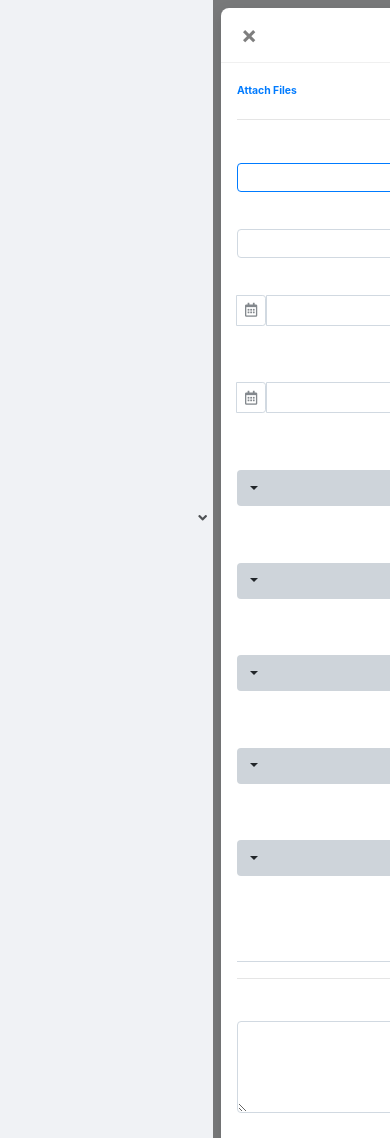
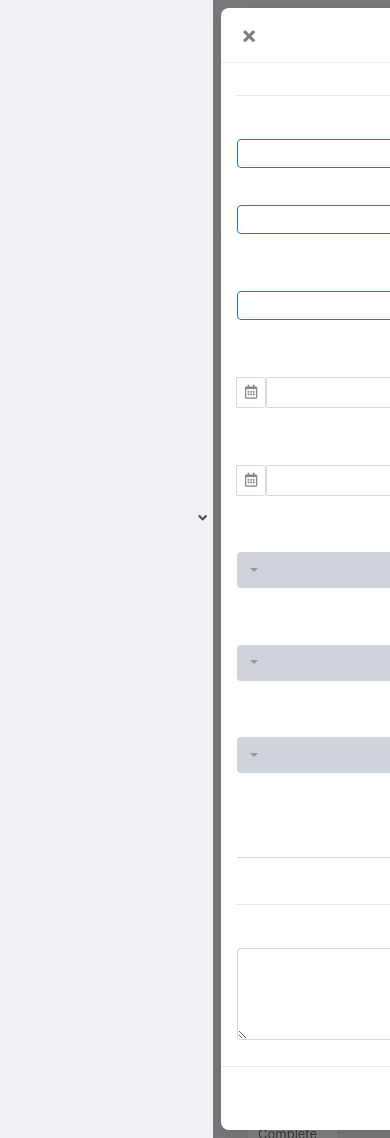
Before and after one commit to nayembabu/billing_laravel_apps, a Laravel app: page /tasks in a window 390 px wide, after a click on "New Task". Run offline with Laravel 8, Linux system fonts and the light colour scheme; a user stored in the database is signed in; tables that the repository leaves empty hold one stand-in row (values such as "Sample post"); grey boxes marked "Sample" are stand-in pictures; data that the repository does not hold is empty; parts of the project's set-up code (start-up, migrations or seed data) failed here and were passed over; some libraries are stand-ins or nearby versions.

Commit message:
purchase solved

```diff
--- a/app/Http/Controllers/HomeController.php
+++ b/app/Http/Controllers/HomeController.php
@@ -2,6 +2,8 @@
 
 namespace App\Http\Controllers;
 
+
+use Illuminate\Support\Facades\Validator;
 use Illuminate\Http\Request;
 use App\Tasks;
 use App\Sale;
@@ -20,6 +22,7 @@
 use App\RewardPointSetting;
 use App\Product_Warehouse;
 use App\MoneyTransfer;
+use App\User;
 use DB;
 use Auth;
 use Printing;
@@ -611,13 +614,55 @@
     public function tasks_view_file()
     {
         $tasks = Tasks::with('user')->get();
-        return view('tasks.index', compact('tasks'));
+        $users = User::get();
+        return view('tasks.index', compact('tasks', 'users'));
     }
 
-    public function get_tasks_data_api()
+    public function tasks_view_fileget_tasks_data_api()
     {
         $data['tasks'] = Tasks::with('user')->get();
         return $data;
     }
 
+    public function task_store_entry(Request $request)
+    {
+        $validator = Validator::make($request->all(), [
+            'title'       => 'required|string|max:250',
+            'start_date'  => 'required|date',
+            'end_date'    => 'required|date|after_or_equal:start_date',
+            'user_id'     => 'required|integer',
+            'priority'    => 'required',
+            'status'      => 'required',
+            'tag'         => 'nullable|string|max:200',
+            'description' => 'nullable|string',
+        ]);
+
+        if ($validator->fails()) {
+            return response()->json([
+                'message' => 'Validation error',
+                'status'  => 0,
+                'errors'  => $validator->errors()
+            ], 422);
+        }
+
+        $task = Tasks::create([
+            'title'       => $request->title,
+            'short_title' => $request->short,
+            'note'        => $request->note,
+            'start_date'  => date('Y-m-d', strtotime($request->start_date)),
+            'due_date'    => date('Y-m-d', strtotime($request->end_date)),
+            'user_id'     => $request->user_id,
+            'priority'    => $request->priority,
+            'status'      => $request->status,
+            'tags'        => $request->tag,
+            'description' => $request->description,
+        ]);
+
+        return response()->json([
+            'message' => 'Task created successfully',
+            'status'  => 1,
+            'task'    => $task
+        ]);
+    }
+
 }
--- a/resources/views/tasks/index.blade.php
+++ b/resources/views/tasks/index.blade.php
@@ -46,6 +46,8 @@
         /* Pagination Styling */
         .page-item.active .page-link { background-color: #333; border-color: #333; }
         .page-link { color: #333; }
+        .is-invalid { border: 1px solid red; }
+
     </style>
 @if(session()->has('not_permitted'))
   <div class="alert alert-danger alert-dismissible text-center"><button type="button" class="close" data-dismiss="alert" aria-label="Close"><span aria-hidden="true">&times;</span></button>{{ session()->get('not_permitted') }}</div>
@@ -131,45 +133,7 @@
                                         <th>Priority</th>
                                     </tr>
                                 </thead>
-                                <tbody>
-
-
-
-                                    @foreach($tasks as $task)
-                                        <tr>
-                                            <td>{{ $loop->iteration }}</td>
-                                            <td>
-                                                <a href="#" class="task-name text-dark font-weight-bold d-block">{{ $task->title }}</a>
-                                                <small class="text-muted">{{ $task->short_title }}</small>
-                                            </td>
-                                            <td>
-                                                <div class="dropdown">
-                                                    <div class="status-dropdown-btn" data-toggle="dropdown">In Progress</div>
-                                                    <div class="dropdown-menu">
-                                                        <a class="dropdown-item" href="#">Mark as Not Started</a>
-                                                        <a class="dropdown-item" href="#">Mark as Testing</a>
-                                                        <a class="dropdown-item" href="#">Mark as Awaiting Feedback</a>
-                                                        <a class="dropdown-item" href="#">Mark as Complete</a>
-                                                    </div>
-                                                </div>
-                                            </td>
-                                            <td>2025-12-30</td>
-                                            <td>2025-12-30</td>
-                                            <td><img src="https://i.pravatar.cc/150?u=1" class="avatar"></td>
-                                            <td>
-                                                <div class="dropdown">
-                                                    <a href="#" class="priority-dropdown-link" data-toggle="dropdown">Medium</a>
-                                                    <div class="dropdown-menu">
-                                                        <a class="dropdown-item" href="#">Low</a><a class="dropdown-item" href="#">High</a><a class="dropdown-item" href="#">Urgent</a>
-                                                    </div>
-                                                </div>
-                                            </td>
-                                        </tr>
-                                    @endforeach
-
-
-
-                                </tbody>
+                                <tbody class="data_assigning"></tbody>
                             </table>
                         </div>
 
@@ -193,7 +157,7 @@
                         <div class="modal-body">
                             <form id="taskForm">
                                 <div class="d-flex justify-content-between align-items-center mb-3">
-                                    <div>
+                                    <!-- <div>
                                         <div class="custom-control custom-checkbox custom-control-inline">
                                             <input type="checkbox" class="custom-control-input" id="publicTask">
                                             <label class="custom-control-label" for="publicTask">Public</label>
@@ -203,19 +167,29 @@
                                             <label class="custom-control-label" for="billableTask">Billable</label>
                                         </div>
                                     </div>
-                                    <a href="#" class="text-primary small font-weight-bold">Attach Files</a>
+                                    <a href="#" class="text-primary small font-weight-bold">Attach Files</a> -->
                                 </div>
 
                                 <hr class="mt-0">
 
                                 <div class="form-group">
                                     <label class="font-weight-bold small"><span class="text-danger">*</span> Subject</label>
-                                    <input type="text" class="form-control form-control-sm border-primary" style="border-width: 1.5px;">
+                                    <input type="text" class="form-control form-control-sm border-primary tasks_title " style="border-width: 1.5px;">
                                 </div>
 
+                                <div class="row">
+                                    <div class="col-md-6">
                                         <div class="form-group">
-                                    <label class="font-weight-bold small text-muted">Hourly Rate</label>
-                                    <input type="number" class="form-control form-control-sm" value="0">
+                                            <label class="font-weight-bold small"><span class="text-danger">*</span>Short Details</label>
+                                            <input type="text" class="form-control form-control-sm border-primary short_details " style="border-width: 1.5px;">
+                                        </div>
+                                    </div>
+                                    <div class="col-md-6">
+                                        <div class="form-group">
+                                            <label class="font-weight-bold small"><span class="text-danger">*</span>Note</label>
+                                            <input type="text" class="form-control form-control-sm border-primary tasks_notes " style="border-width: 1.5px;">
+                                        </div>
+                                    </div>
                                 </div>
 
                                 <div class="row">
@@ -223,7 +197,7 @@
                                         <div class="form-group">
                                             <label class="font-weight-bold small"><span class="text-danger">*</span> Start Date</label>
                                             <div class="input-group input-group-sm">
-                                                <input type="text" class="form-control" value="2025-12-30">
+                                                <input type="text" class="form-control date start_datess" value="{{date('d-m-Y')}}">
                                                 <div class="input-group-append">
                                                     <span class="input-group-text"><i class="far fa-calendar-alt"></i></span>
                                                 </div>
@@ -234,7 +208,7 @@
                                         <div class="form-group">
                                             <label class="font-weight-bold small text-muted">Due Date</label>
                                             <div class="input-group input-group-sm">
-                                                <input type="text" class="form-control" placeholder="">
+                                                <input type="text" class="form-control date end_datess" value="{{date('d-m-Y')}}">
                                                 <div class="input-group-append">
                                                     <span class="input-group-text"><i class="far fa-calendar-alt"></i></span>
                                                 </div>
@@ -243,15 +217,27 @@
                                     </div>
                                 </div>
 
-                                <div class="row justify-content-end">
+                                <div class="row">
                                     <div class="col-md-6">
                                         <div class="form-group">
-                                            <label class="font-weight-bold small text-muted">Priority</label>
-                                            <select class="form-control form-control-sm">
-                                                <option>Medium</option>
-                                                <option>Low</option>
-                                                <option>High</option>
-                                                <option>Urgent</option>
+                                            <label class="font-weight-bold small text-muted">Assignees To</label>
+                                            <select class="form-control form-control-sm user_selected_idd ">
+                                                <option value="" >Select User</option>
+                                                @foreach ($users as $user)
+                                                    <option value="{{$user->id}}" >{{$user->name}}</option>
+                                                @endforeach
+                                            </select>
+                                        </div>
+                                    </div>
+                                    <div class="col-md-6">
+                                        <div class="form-group">
+                                            <label class="font-weight-bold small text-muted ">Priority</label>
+                                            <select class="form-control form-control-sm priority_selecteds">
+                                                <option value="">Select Priority</option>
+                                                <option value="1" >Low</option>
+                                                <option value="2" >Medium</option>
+                                                <option value="3" >High</option>
+                                                <option value="4" >Urgent</option>
                                             </select>
                                         </div>
                                     </div>
@@ -260,68 +246,40 @@
                                 <div class="row">
                                     <div class="col-md-6">
                                         <div class="form-group">
-                                            <label class="font-weight-bold small text-muted">Repeat every</label>
-                                            <select class="form-control form-control-sm text-muted">
-                                                <option>Nothing selected</option>
-                                            </select>
-                                        </div>
-                                    </div>
-                                </div>
-
-                                <div class="row">
-                                    <div class="col-md-6">
-                                        <div class="form-group">
-                                            <label class="font-weight-bold small text-muted">Related To</label>
-                                            <select class="form-control form-control-sm text-muted">
-                                                <option>Nothing selected</option>
-                                            </select>
-                                        </div>
-                                    </div>
-                                </div>
-
-                                <div class="row">
-                                    <div class="col-md-6">
-                                        <div class="form-group">
-                                            <label class="font-weight-bold small text-muted">Assignees</label>
-                                            <select class="form-control form-control-sm">
-                                                <option>Eldon McCullough</option>
+                                            <label class="font-weight-bold small text-muted  ">Status</label>
+                                            <select class="form-control form-control-sm selected_status_opt">
+                                                <option value="" class="dropdown-item">Select Status</option>
+                                                <option value="1" class="dropdown-item">In Progress</option>
+                                                <option value="2" class="dropdown-item">Mark as Not Started</option>
+                                                <option value="3" class="dropdown-item">Mark as Testing</option>
+                                                <option value="4" class="dropdown-item">Mark as Awaiting Feedback</option>
+                                                <option value="5" class="dropdown-item">Mark as Complete</option>
                                             </select>
                                         </div>
                                     </div>
                                     <div class="col-md-6">
                                         <div class="form-group">
-                                            <label class="font-weight-bold small text-muted">Followers</label>
-                                            <select class="form-control form-control-sm text-muted">
-                                                <option>Nothing selected</option>
-                                            </select>
+                                            <label class="font-weight-bold small text-muted"><i class="fas fa-tag mr-1"></i> Tags</label>
+                                            <input type="text" class="form-control form-control-sm tag_type_here " placeholder="Tag" style="border-top:none; border-left:none; border-right:none; border-radius:0;">
                                         </div>
                                     </div>
-                                </div>
-
-                                <div class="form-group">
-                                    <label class="font-weight-bold small text-muted"><i class="fas fa-tag mr-1"></i> Tags</label>
-                                    <input type="text" class="form-control form-control-sm" placeholder="Tag" style="border-top:none; border-left:none; border-right:none; border-radius:0;">
                                 </div>
 
                                 <hr>
 
                                 <div class="form-group">
                                     <label class="font-weight-bold small text-muted">Task Description</label>
-                                    <textarea class="form-control" rows="4" placeholder="Add Description"></textarea>
+                                    <textarea class="form-control task_description_typings " rows="4" placeholder="Add Description"></textarea>
                                 </div>
                             </form>
                         </div>
                         <div class="modal-footer">
                             <button type="button" class="btn btn-outline-secondary btn-sm" data-dismiss="modal">Close</button>
-                            <button type="button" class="btn btn-dark btn-sm px-3">Save</button>
+                            <button type="button" class="btn btn-dark btn-sm px-3 entry_new_task_btn ">Save</button>
                         </div>
                     </div>
                 </div>
             </div>
-
-
-
-
 
 
 
@@ -339,6 +297,59 @@
 
 
 $(document).ready(function() {
+    $.ajaxSetup({
+        headers: {
+            'X-CSRF-TOKEN': $('meta[name="csrf-token"]').attr('content')
+        }
+    });
+
+
+    get_tasks_data_info();
+
+    function get_tasks_data_info() {
+        $.ajax({
+            type: "get",
+            url: "task-get_data",
+            data: "",
+            dataType: "json",
+            success: function (resp) {
+                let res = resp.tasks;
+                let data_html = '';
+                for (let n = 0; n < res.length; n++) {
+                    data_html += `<tr>
+                                        <td>${n+1}</td>
+                                        <td>
+                                            <a class="task-name text-dark font-weight-bold d-block">${res[n].title}</a>
+                                            <small class="text-muted">${res[n].short_title || ''},</small>
+                                            <small class="text-muted">=> ${res[n].note || ''}</small>
+                                        </td>
+                                        <td>
+                                            <select class="status-dropdown-btn " data-toggle="dropdown" >
+                                                <option value="1" ${res[n].status == 1 ? 'selected' : ''} class="dropdown-item">In Progress</option>
+                                                <option value="2" ${res[n].status == 2 ? 'selected' : ''} class="dropdown-item">Mark as Not Started</option>
+                                                <option value="3" ${res[n].status == 3 ? 'selected' : ''} class="dropdown-item">Mark as Testing</option>
+                                                <option value="4" ${res[n].status == 4 ? 'selected' : ''} class="dropdown-item">Mark as Awaiting Feedback</option>
+                                                <option value="5" ${res[n].status == 5 ? 'selected' : ''} class="dropdown-item">Mark as Complete</option>
+                                            </select>
+                                        </td>
+                                        <td>${res[n].start_date}</td>
+                                        <td>${res[n].due_date}</td>
+                                        <td>${res[n].user.name}</td>
+                                        <td>
+                                            <div class="dropdown">
+                                                <select class="priority-dropdown-link" data-toggle="dropdown">
+                                                    <option  value="1" ${res[n].priority == 1 ? 'selected' : ''}  class="dropdown-item" >Low</option>
+                                                    <option  value="2" ${res[n].priority == 2 ? 'selected' : ''}  class="dropdown-item" >Medium</option>
+                                                    <option  value="3" ${res[n].priority == 3 ? 'selected' : ''}  class="dropdown-item" >High</option>
+                                                    <option  value="4" ${res[n].priority == 4 ? 'selected' : ''}  class="dropdown-item" >Urgent</option>
+                                                </select>
+                                            </div>
+                                        </td>
+                                    </tr>`
+                }
+
+                $('.data_assigning').html(data_html);
+
                 const rowsPerPage = 5;
                 let currentPage = 1;
                 const $tableBody = $('.table-tasks tbody');
@@ -384,9 +395,112 @@
 
                 initPagination($rows);
 
-    function get_tasks_data_info() {}
+            }
+        });
+    }
 
 
+    $(document).on('click', '.entry_new_task_btn', function (e) {
+        e.preventDefault();
+
+        if (!checkTaskFields()) {
+            return; // শুধু থামবে
+        }
+        let payload = {
+            title:          $('.tasks_title').val(),
+            start_date:     $('.start_datess').val(),
+            short:          $('.short_details').val(),
+            note:           $('.tasks_notes').val(),
+            end_date:       $('.end_datess').val(),
+            user_id:        $('.user_selected_idd option:selected').val(),
+            priority:       $('.priority_selecteds option:selected').val(),
+            status:         $('.selected_status_opt option:selected').val(),
+            tag:            $('.tag_type_here').val(),
+            description:    $('.task_description_typings').val(),
+        };
+
+        $.ajax({
+            type: "POST",
+            url: "/tasks/store",
+            data: payload,
+            dataType: "json",
+            success: function (res) {
+                console.log(res);
+                $('#addTaskModal').modal('hide');
+                alert(res.message ?? 'Task saved!');
+                get_tasks_data_info();
+            },
+            error: function (xhr) {
+                console.log("Status:", xhr.status);
+                console.log("Response:", xhr.responseText);
+
+                // Laravel validation error হলে
+                if (xhr.status === 422) {
+                    let errors = xhr.responseJSON.errors;
+                    alert(Object.values(errors).flat().join("\n"));
+                }
+            }
+        });
+
+
+    });
+
+    function checkTaskFields() {
+        let fields = [
+            'tasks_title',
+            'start_datess',
+            'end_datess',
+            'user_selected_idd option:selected',
+            'priority_selecteds option:selected',
+            'selected_status_opt option:selected',
+            'tag_type_here',
+            'task_description_typings',
+            'short_details',
+            'tasks_notes'
+        ];
+
+        let isValid = true;
+
+        fields.forEach(function (cls) {
+            let value = $('.' + cls).val();
+
+            if (!value || value.trim() === '') {
+                isValid = false;
+                $('.' + cls).addClass('is-invalid'); // optional UI
+            } else {
+                $('.' + cls).removeClass('is-invalid');
+            }
+        });
+        if (!isValid) $('.is-invalid:first').focus();
+
+        return isValid;
+    }
+
+    function resetTaskFields() {
+
+        let allFields = [
+            'tasks_title',
+            'start_datess',
+            'end_datess',
+            'user_selected_idd',
+            'priority_selecteds',
+            'selected_status_opt',
+            'tag_type_here',
+            'task_description_typings'
+        ];
+
+        allFields.forEach(cls => {
+            let el = $('.' + cls);
+
+            if (el.is('select')) {
+                el.val('').trigger('change');   // select reset
+            } else {
+                el.val('');                     // input / textarea reset
+            }
+
+            el.removeClass('is-invalid');       // validation clear
+        });
+    }
 
 
 
--- a/routes/web.php
+++ b/routes/web.php
@@ -320,6 +320,7 @@
 	Route::get('/home', 'HomeController@index')->name('home');
 	Route::get('/tasks', 'HomeController@tasks_view_file')->name('task_view');
 	Route::get('/task-get_data', 'HomeController@tasks_view_fileget_tasks_data_api')->name('task.get_data');
+	Route::post('/tasks/store', 'HomeController@task_store_entry')->name('task.store');
 
 
 
```
Also changed, not shown: resources/views/sale/create.blade.php (line endings or trailing spaces). Lines whose indentation alone changed are shown as unchanged.
